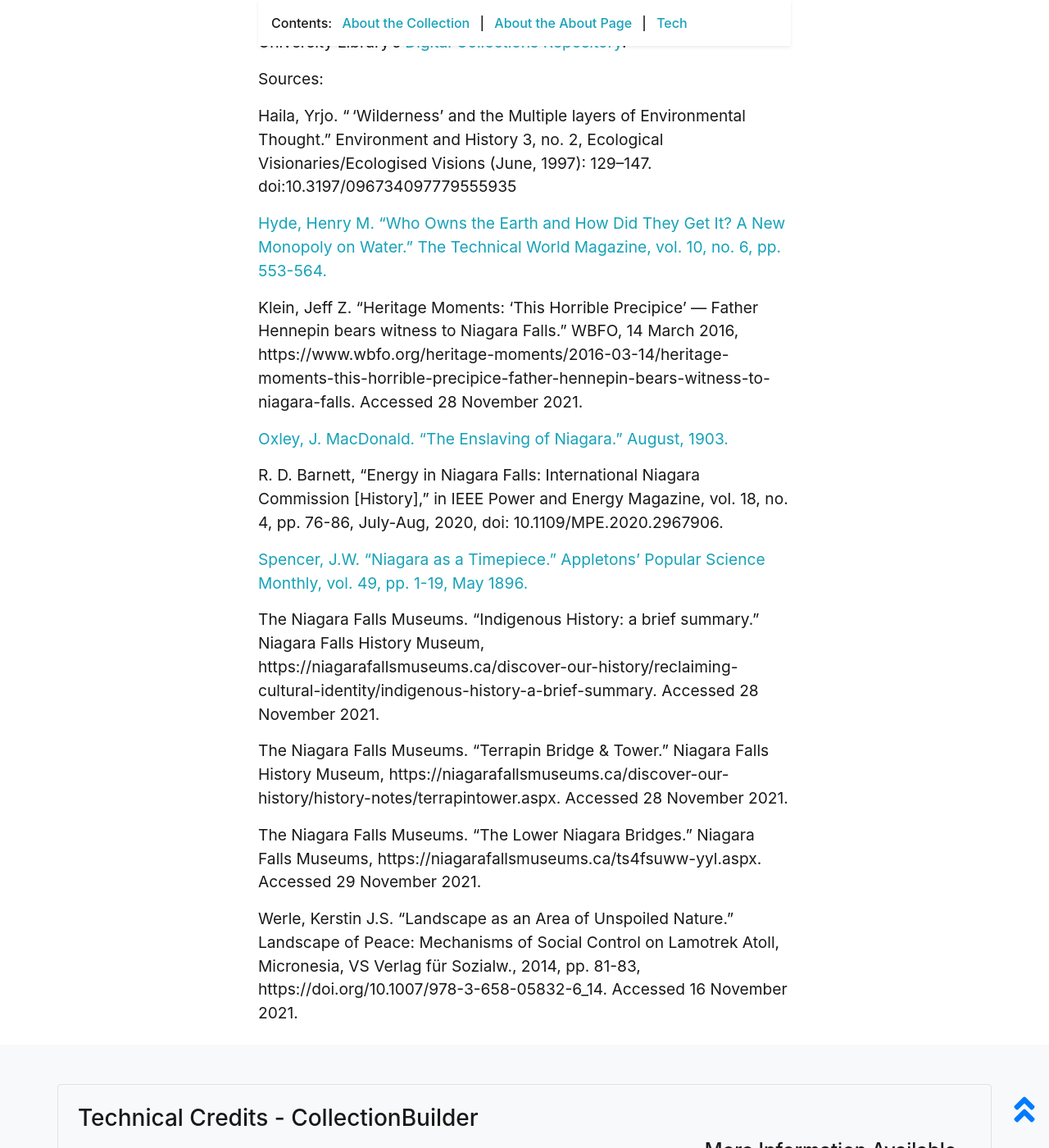
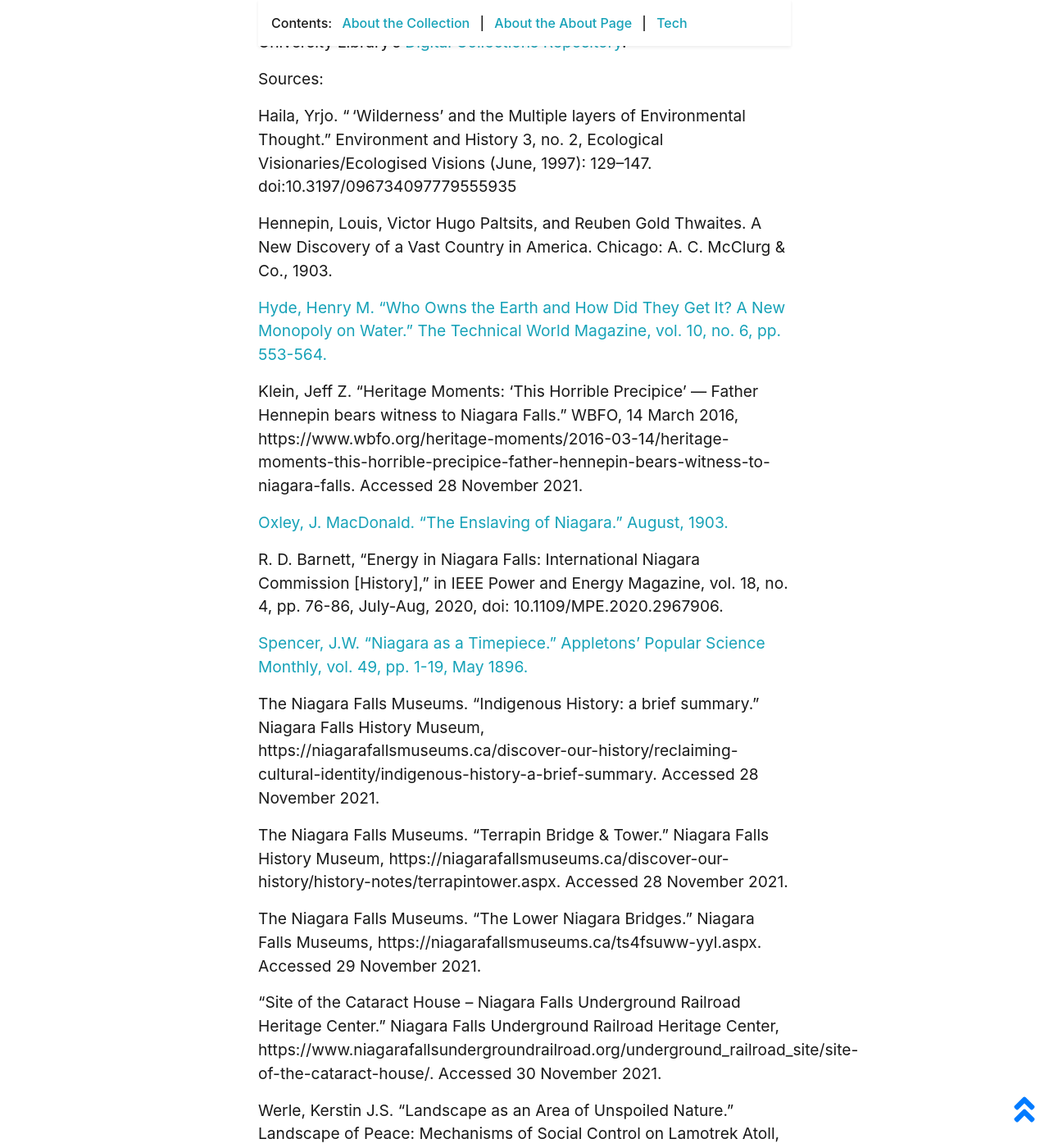
Before and after one commit to MadelineECollins/-2p90project, a Jekyll site: the page built from pages/about.md, in a window 1280 px wide and 1400 px high, scrolled down 2411 px. Shown: the whole window at 82% size. Built offline with Jekyll 4.4.1, drawn with Linux system fonts in a browser that asks for light colours.

Commit message:
Update about.md

```diff
--- a/pages/about.md
+++ b/pages/about.md
@@ -31,6 +31,8 @@
 
 Haila, Yrjo. “ ‘Wilderness’ and the Multiple layers of Environmental Thought.” Environment and History 3, no. 2, Ecological Visionaries/Ecologised Visions (June, 1997): 129–147. doi:10.3197/096734097779555935
 
+Hennepin, Louis, Victor Hugo Paltsits, and Reuben Gold Thwaites. A New Discovery of a Vast Country in America. Chicago: A. C. McClurg & Co., 1903.
+
 [Hyde, Henry M. “Who Owns the Earth and How Did They Get It? A New Monopoly on Water.” The Technical World Magazine, vol. 10, no. 6, pp. 553-564.](http://hdl.handle.net/10464/13187)
 
 Klein, Jeff Z. “Heritage Moments: 'This Horrible Precipice' — Father Hennepin bears witness to Niagara Falls.” WBFO, 14 March 2016, https://www.wbfo.org/heritage-moments/2016-03-14/heritage-moments-this-horrible-precipice-father-hennepin-bears-witness-to-niagara-falls. Accessed 28 November 2021.
@@ -47,4 +49,6 @@
 
 The Niagara Falls Museums. “The Lower Niagara Bridges.” Niagara Falls Museums, https://niagarafallsmuseums.ca/ts4fsuww-yyl.aspx. Accessed 29 November 2021.
 
+“Site of the Cataract House – Niagara Falls Underground Railroad Heritage Center.” Niagara Falls Underground Railroad Heritage Center, https://www.niagarafallsundergroundrailroad.org/underground_railroad_site/site-of-the-cataract-house/. Accessed 30 November 2021.
+
 Werle, Kerstin J.S. “Landscape as an Area of Unspoiled Nature.” Landscape of Peace: Mechanisms of Social Control on Lamotrek Atoll, Micronesia, VS Verlag für Sozialw., 2014, pp. 81-83, https://doi.org/10.1007/978-3-658-05832-6_14. Accessed 16 November 2021.
```
